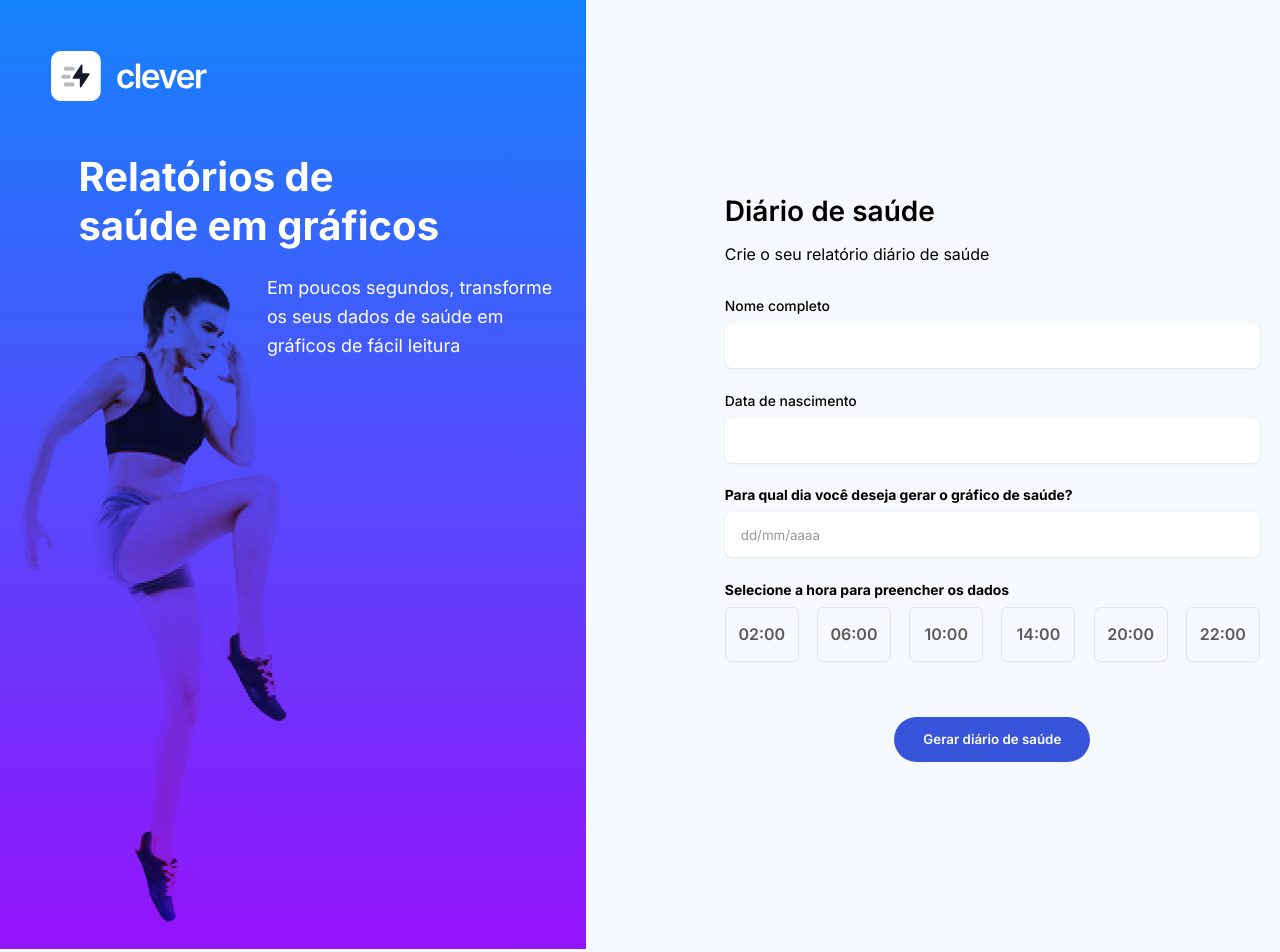
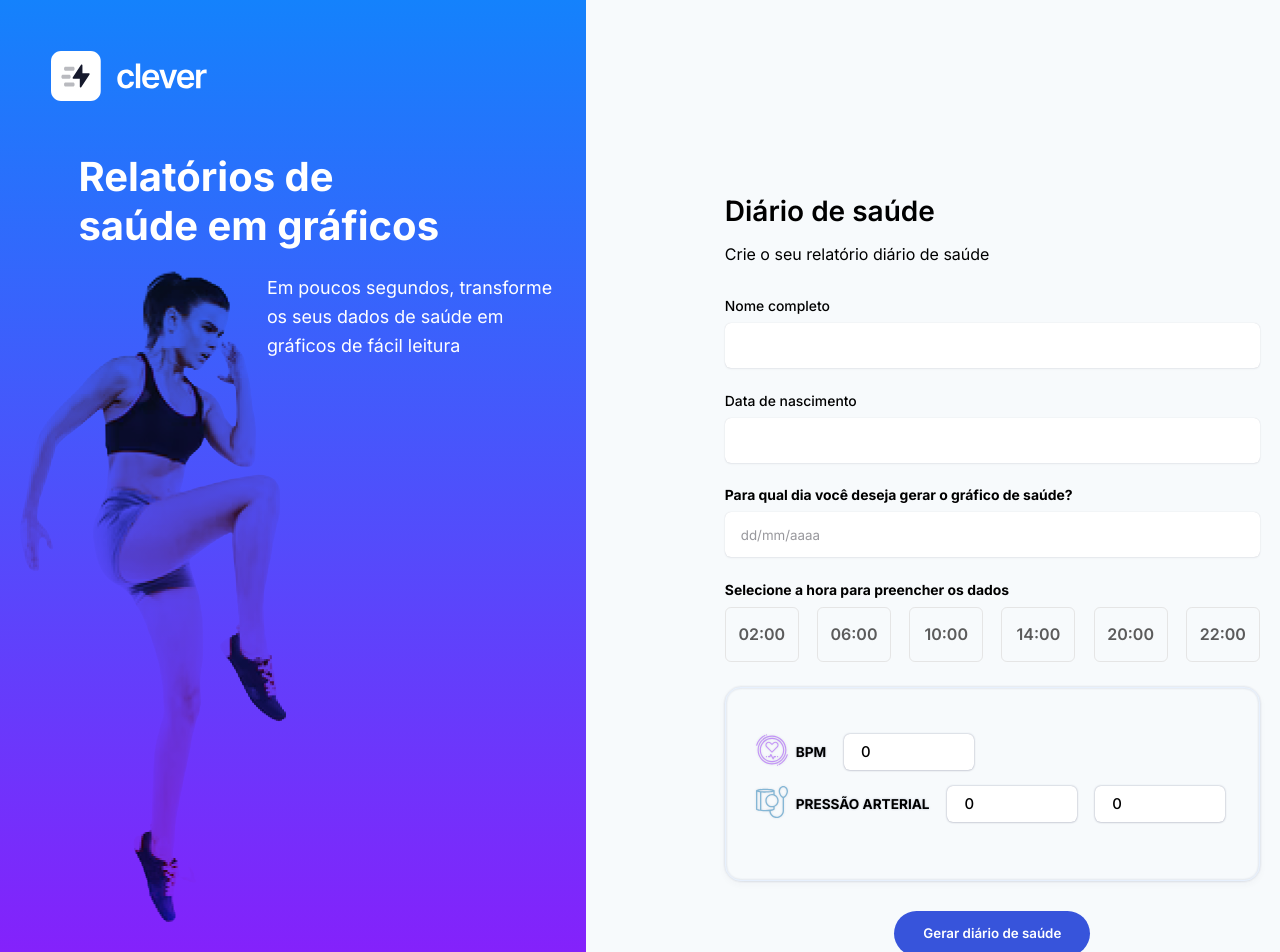
Before and after one commit to ISXDora/Testes-t-cnicos, a React (Create React App) app in the folder Front-end/webClever/: page / in a window 1280 px wide. Shown: the top 952 px of the page. Built offline with nearby package versions, Linux system fonts and the light colour scheme; no server answers; the HTML template or start-up script is replaced by a standard one.

Commit message:
feat: estrutura html e css iniciais componente card

```diff
--- /dev/null
+++ b/Front-end/webClever/src/components/CardMetrics/CardMetricsCreate.tsx
@@ -0,0 +1,54 @@
+import { useState, FormEvent } from "react";
+import { Container, ContentMetric, InputMetrics } from "./styles";
+
+import ImgBpm from '../../assets/images/001-heart-rate 1.svg'
+import ImgPressure from '../../assets/images/pressao-arterial.svg'
+
+type HealthMetricsProps = {
+        pressureDiastolic: string;
+        pressureSystolic: string;
+        bmp: string;
+}
+export function CardMetricsCreate(props: HealthMetricsProps){
+
+    const [pressureDiastolic, setPressureDiastolic] = useState(Number)
+    const [pressureSystolic, setPressureSystolic] = useState(Number)
+    const [bpm, setBpm] = useState(Number)
+
+    function handleCreateNewMetrics(event: FormEvent){
+        event.preventDefault()
+    }
+
+    /*const dataMeasurement = {
+        "02:00" : [diastolic, systolic, bpm],
+        "06:00" : [diastolic, systolic, bpm],
+        "10:00" : [diastolic, systolic, bpm],
+        "14:00" : [diastolic, systolic, bpm],
+        "18:00" : [diastolic, systolic, bpm],
+        "22:00" : [diastolic, systolic, bpm]
+   } */
+    return (
+        <Container>
+            <form onSubmit={handleCreateNewMetrics}>
+                <ContentMetric>
+                    <div><span> <img src={ImgBpm} alt="Ícone referenciando batimentos cardíacos por minuto" /></span>BPM</div>
+                    <InputMetrics
+                        value={bpm}
+                        onChange={event => setBpm(Number(event.target.value))}
+                   />
+                </ContentMetric>
+                <ContentMetric>
+                    <div><span> <img src={ImgPressure} alt="Ícone referenciando pressão arterial" /></span>PRESSÃO ARTERIAL</div>
+                    <InputMetrics
+                        value={pressureDiastolic}
+                        onChange={event => setPressureDiastolic(Number(event.target.value))}
+                    />
+                    <InputMetrics
+                        value={pressureSystolic}
+                        onChange={event => setPressureSystolic(Number(event.target.value))}
+                    />
+                </ContentMetric>
+            </form>
+        </Container>
+    )
+}
--- /dev/null
+++ b/Front-end/webClever/src/components/CardMetrics/styles.ts
@@ -0,0 +1,47 @@
+import styled from 'styled-components'
+
+export const Container = styled.div`
+    height: 12.12rem;
+    border : 1px solid #E7F0FD;
+    border-radius: 1rem;
+    box-shadow: 0px 3px 8px -1px rgba(50, 50, 71, 0.05);
+    filter: drop-shadow(0px 0px 1px rgba(12, 26, 75, 0.24));
+
+    padding: 1.87rem;
+`;
+
+export const ContentMetric = styled.div`
+    display: flex;
+
+    &{
+        margin-top: 1rem;
+    }
+
+    div {
+        font-size: 0.85rem;
+        font-weight: 700;
+        display: grid;
+        grid-template-columns: 2rem 1fr;
+        align-items: center;
+
+
+        gap: 0.5rem;
+
+    }
+`;
+
+export const InputMetrics = styled.input`
+    margin-left: 1.12rem;
+    width: 8.12rem;
+    height: 2.25rem;
+
+    border: transparent;
+    background-color: white;
+    border-radius: 0.37rem;
+    box-shadow: 0px 1px 2px rgba(50, 50, 71, 0.08), 0px 0px 1px rgba(50, 50, 71, 0.2);
+
+    font-weight: 500;
+    font-size: 0.93rem;
+
+    padding: 0 1.06rem;
+`
--- a/Front-end/webClever/src/styles/Home.ts
+++ b/Front-end/webClever/src/styles/Home.ts
@@ -17,7 +17,7 @@ export const Aside = styled.aside`
     flex-direction: column;
     position: relative;
     max-width: 36.6rem;
-    height: 59.3rem;
+    min-height: 59.3rem;
     img {
         margin: 3.2rem 3.2rem; /* em torno de 50px */
         align-self: flex-start;
@@ -67,7 +67,7 @@ export const VetorImgWrapper = styled.div`
 export const MainWrapper = styled.div`
     display: flex;
     flex-direction: column;
-    height: 59.37rem;
+    /*height: 59.37rem; >>> limitou o container filho e seus filhos*/
     min-height: 56.06rem;
     width: 47.5rem;
 
--- a/Front-end/webClever/src/views/Home.tsx
+++ b/Front-end/webClever/src/views/Home.tsx
@@ -5,16 +5,13 @@ import ImageLogo from "../assets/images/dark.svg";
 import { Aside, ButtonForm, Container, ContainerForm, ContentForm, GroupButtonsHoursSelected, HeaderForm, Main, MainWrapper, VetorImgWrapper } from '../styles/Home';
 import { api } from "../services/api";
 import { ButtonSelectedHours } from "../components/Button/styles";
-
+import { CardMetricsCreate } from "../components/CardMetrics/CardMetricsCreate";
 
 
 export function Home(){
 
     const [name, setName] = useState('');
     const [birthDate, setBirthDate] = useState('');
-    const [bpm, setBpm] = useState(Number)
-    const [diastolic, setDiastolic] = useState(Number)
-    const [systolic, setSystolic] = useState(Number)
     const [measurement, setMeasurement] = useState('')
 
 
@@ -28,22 +25,12 @@ export function Home(){
 
         const data = {
             name,
-            birthDate,
-            measurement
+            birthDate
         }
 
         api.post('/users', data)
             .then(response => console.log(response.data))
     }
-    const dataMeasurement = {
-         "02:00" : [diastolic, systolic, bpm],
-         "06:00" : [diastolic, systolic, bpm],
-         "10:00" : [diastolic, systolic, bpm],
-         "14:00" : [diastolic, systolic, bpm],
-         "18:00" : [diastolic, systolic, bpm],
-         "22:00" : [diastolic, systolic, bpm]
-    }
-
 
     return(
         <Container>
@@ -74,6 +61,7 @@ export function Home(){
                                 <ItemsForm
                                     name={'Data de nascimento'}/>
                                     <Input
+                                    mask='dd/mm/yyyy'
                                     type="text"
                                     name="birthDate"
                                     value={birthDate}
@@ -89,13 +77,16 @@ export function Home(){
                                     name="measurement"
                                     value={measurement}
                                     onChange={event => setMeasurement(new Intl.DateTimeFormat('pt-BR').format(new Date(event.target.value)))}
-                                    placeholder="dd/mm/aaaa"/>
+                                    placeholder="dd/mm/aaaa"
+                                    />
                                 <ItemsForm
                                     isBoldTitle
                                     name={"Selecione a hora para preencher os dados"}
 
                                 />
-                                <GroupButtonsHoursSelected>
+                                <GroupButtonsHoursSelected
+                                /* Realizar animação ao cliclar no butão de hora e só habilitar o botão do form quando todos estiverem preenchidos*/
+                                >
                                     <ButtonSelectedHours>02:00</ButtonSelectedHours>
                                     <ButtonSelectedHours>06:00</ButtonSelectedHours>
                                     <ButtonSelectedHours>10:00</ButtonSelectedHours>
@@ -105,8 +96,12 @@ export function Home(){
                                 </GroupButtonsHoursSelected>
                             </form>
                         </ContentForm>
+                            <CardMetricsCreate
+                                bmp=""
+                                pressureDiastolic=""
+                                pressureSystolic=""></CardMetricsCreate>
+
                             <ButtonForm
-                          /* retirar para testar */ {...console.log('Comentar para testar form')}
                                 form="form-create"
                                 onSubmit={handleCreateNewPacient}
                             >Gerar diário de saúde</ButtonForm>
```
Also changed, not shown: Front-end/webClever/src/assets/images/001-heart-rate 1.svg (added), Front-end/webClever/src/assets/images/pressao-arterial.svg (added).
